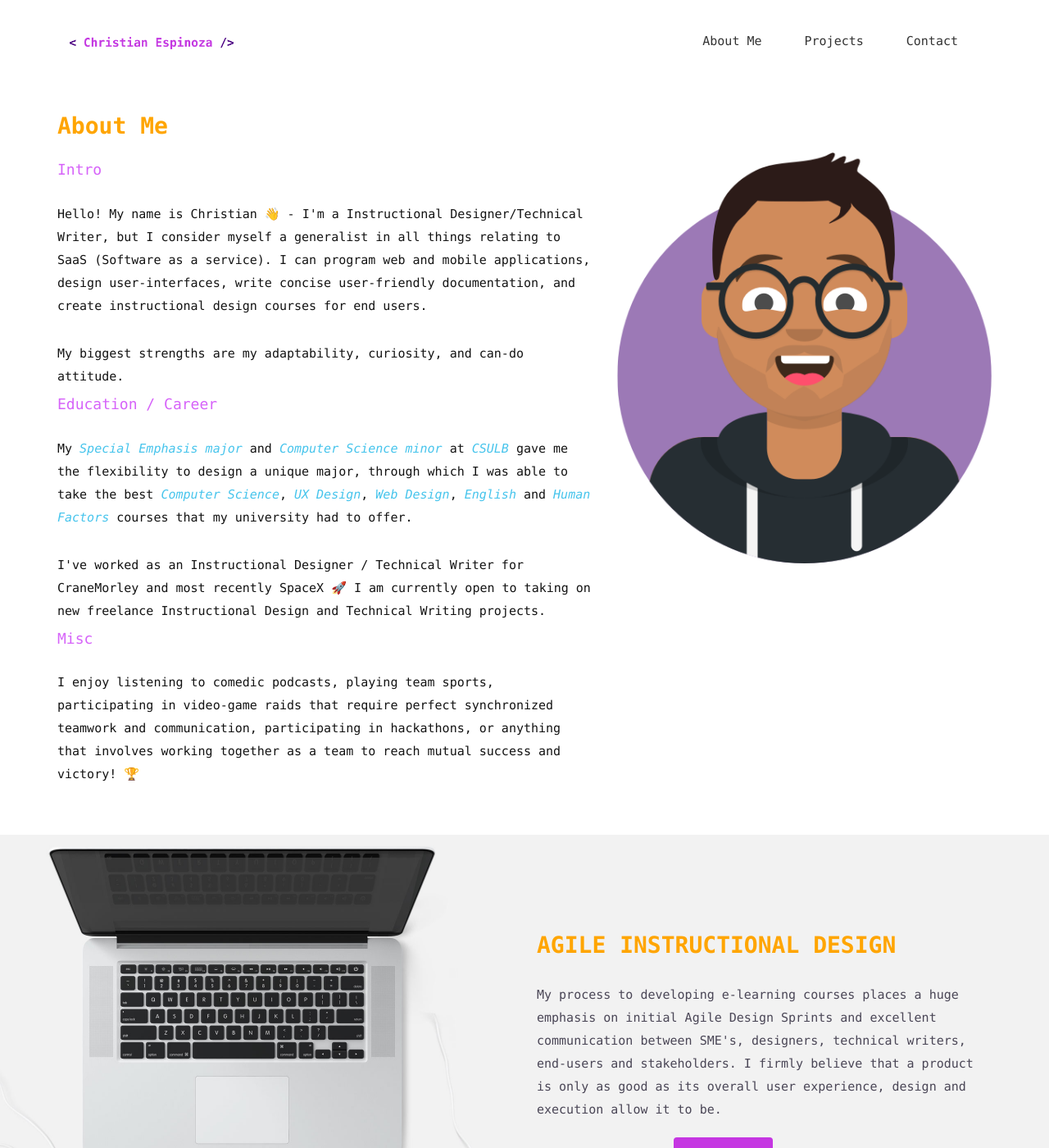
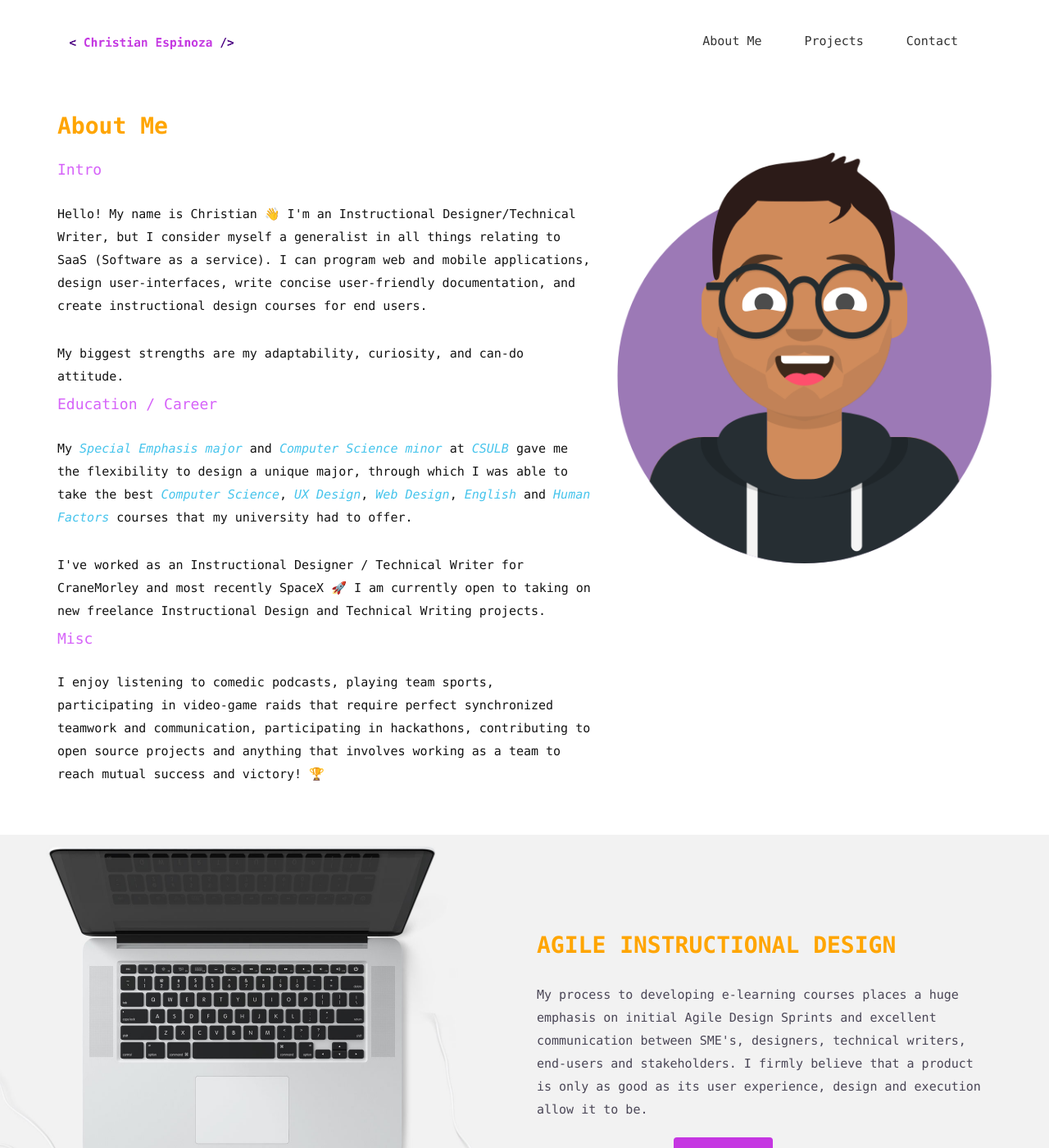
Before and after one commit to Kingslayyerr/Kingslayyerr.github.io, a Jekyll site: the page built from index.html, in a window 1280 px wide and 1400 px high. Shown: the whole window at 82% size. Built offline with Jekyll 4.4.1, drawn with Linux system fonts in a browser that asks for light colours; nearby versions of some CDN libraries; some web fonts are replaced; some of the changed text lies outside the part shown.

Commit message:
smol change

```diff
--- a/index.html
+++ b/index.html
@@ -32,7 +32,7 @@ permalink: /
           </div>
           <h4>Intro</h4>
           <br>
-          <p>Hello! My name is Christian 👋 - I'm a Instructional Designer/Technical Writer, but I consider myself a generalist in all things relating to SaaS (Software as a service). I can program web and mobile applications, design user-interfaces, write concise user-friendly documentation, and create instructional design courses for end users.  <!-- I learned to program on my own through hard work, persistence, and dedication. I started off learning the basics of <em style="color:#46c4ec;">HTML, CSS</em> and <em style="color:#46c4ec;">Javascript</em> then moved on to using more complex Libraries and Frameworks like <em style="color:#46c4ec;">React</em>, <em style="color:#46c4ec;">Redux</em> and <em style="color:#46c4ec;">Node</em>. -->
+          <p>Hello! My name is Christian 👋 I'm an Instructional Designer/Technical Writer, but I consider myself a generalist in all things relating to SaaS (Software as a service). I can program web and mobile applications, design user-interfaces, write concise user-friendly documentation, and create instructional design courses for end users.  <!-- I learned to program on my own through hard work, persistence, and dedication. I started off learning the basics of <em style="color:#46c4ec;">HTML, CSS</em> and <em style="color:#46c4ec;">Javascript</em> then moved on to using more complex Libraries and Frameworks like <em style="color:#46c4ec;">React</em>, <em style="color:#46c4ec;">Redux</em> and <em style="color:#46c4ec;">Node</em>. -->
          <!--  I have taken a Systemic approach to my skills and education, I believe in breadth first then depth, to be an effective specialist you must at one point be a generalist. -->
           </p>
           <br>
@@ -48,7 +48,7 @@ permalink: /
               <p> I've worked as an Instructional Designer / Technical Writer for CraneMorley and most recently SpaceX 🚀 I am currently open to taking on new freelance Instructional Design and Technical Writing projects.</p>
           <h4>Misc</h4>
           <br>
-          <p> I enjoy listening to comedic podcasts, playing team sports, participating in video-game raids that require perfect synchronized teamwork and communication, participating in hackathons, or anything that involves working together as a team to reach mutual success and victory! 🏆 </p>
+          <p> I enjoy listening to comedic podcasts, playing team sports, participating in video-game raids that require perfect synchronized teamwork and communication, participating in hackathons, contributing to open source projects and anything that involves working as a team to reach mutual success and victory! 🏆 </p>
           <!-- <h4>Social Anxiety</h4> -->
           <!-- <p>Transparency is important, and this is my truth. Social Anxiety has played a significant role in my life.  It has acted as a double edged sword and a catalyst of sorts. It ultimately made me a well-rounded person who has a deep empathy for all. I love helping others and believe in the capacity for humans to change and to transmute a negative circumstance into a positive one. It is thanks to the isolation that Social Anxiety provided me, that
             I was able to sit in my room and focus on improving myself by reading voraciously and learning auto-didactively.</p> -->
@@ -69,7 +69,7 @@ permalink: /
     <div class="col-md-6 col-md-offset-6">
       <h2>AGILE INSTRUCTIONAL DESIGN</h2>
       <p>My process to developing e-learning courses places a huge emphasis on initial Agile Design Sprints and excellent communication between SME's, designers, technical writers, end-users and stakeholders.
-      I firmly believe that a product is only as good as its overall user experience, design and execution allow it to be.</p>
+      I firmly believe that a product is only as good as its user experience, design and execution allow it to be.</p>
 
       <a href="{{ site.baseurl }}/work" class="btn btn-view-works">My Work</a>
     </div>
@@ -101,12 +101,12 @@ permalink: /
           <p>Lorem ipsum dolor sit amet, consectetur adipisicing elit, sed do eiusmod tempor incididunt ut </p>
         </div>
       </div> -->
-      <div class="col-sm-6 col-md-3">
+ <!--      <div class="col-sm-6 col-md-3">
         <div class="service-item">
           <i class="ion-image"></i>
           <h4>Website & App Design</h4>
           <p>I create beautiful & responsive app designs and prototypes.</p>
-        </div>
+        </div> -->
       </div>
       <div class="col-sm-6 col-md-3">
         <div class="service-item">
```
